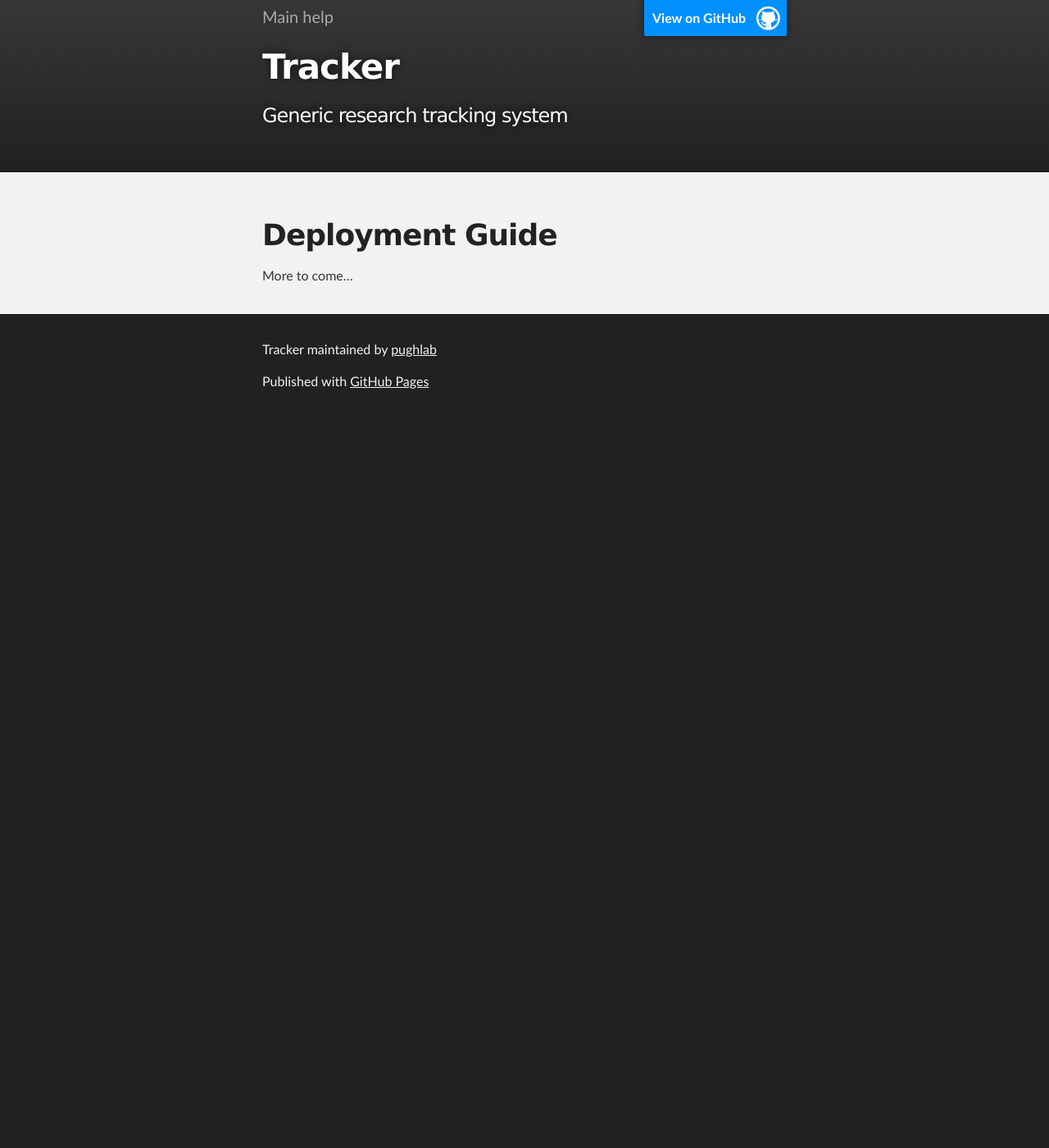
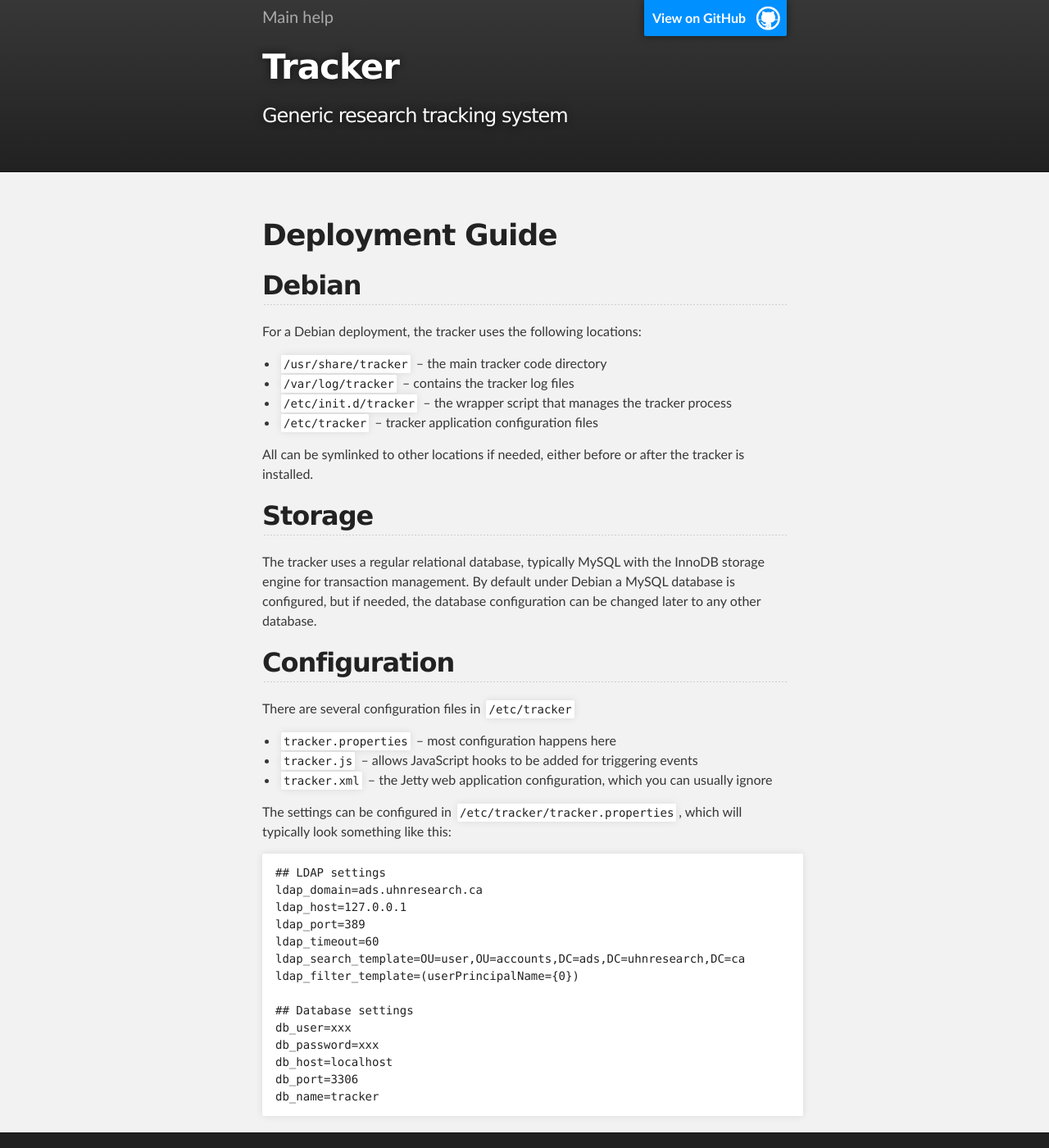
Before and after one commit to pughlab/tracker, a Jekyll site: the page built from pages/deployment-guide.md, in a window 1280 px wide and 1400 px high. Shown: the whole window at 82% size. Built offline with Jekyll 4.4.1, drawn with Linux system fonts in a browser that asks for light colours.

Commit message:
Added some useful deployment content

````diff
--- a/pages/deployment-guide.md
+++ b/pages/deployment-guide.md
@@ -4,4 +4,52 @@ layout: default
 
 # Deployment Guide
 
-More to come...
+
+## Debian
+
+For a Debian deployment, the tracker uses the following locations:
+
+* `/usr/share/tracker` -- the main tracker code directory
+* `/var/log/tracker` -- contains the tracker log files
+* `/etc/init.d/tracker` -- the wrapper script that manages the tracker process
+* `/etc/tracker` -- tracker application configuration files
+
+All can be symlinked to other locations if needed, either before or after
+the tracker is installed.
+
+
+## Storage
+
+The tracker uses a regular relational database, typically MySQL with the
+InnoDB storage engine for transaction management. By default under Debian
+a MySQL database is configured, but if needed, the database configuration
+can be changed later to any other database.
+
+
+## Configuration
+
+There are several configuration files in `/etc/tracker`
+
+* `tracker.properties` -- most configuration happens here
+* `tracker.js` -- allows JavaScript hooks to be added for triggering events
+* `tracker.xml` -- the Jetty web application configuration, which you can usually ignore
+
+The settings can be configured in `/etc/tracker/tracker.properties`,
+which will typically look something like this:
+
+```
+## LDAP settings
+ldap_domain=ads.uhnresearch.ca
+ldap_host=127.0.0.1
+ldap_port=389
+ldap_timeout=60
+ldap_search_template=OU=user,OU=accounts,DC=ads,DC=uhnresearch,DC=ca
+ldap_filter_template=(userPrincipalName={0})
+
+## Database settings
+db_user=xxx
+db_password=xxx
+db_host=localhost
+db_port=3306
+db_name=tracker
+```
````
